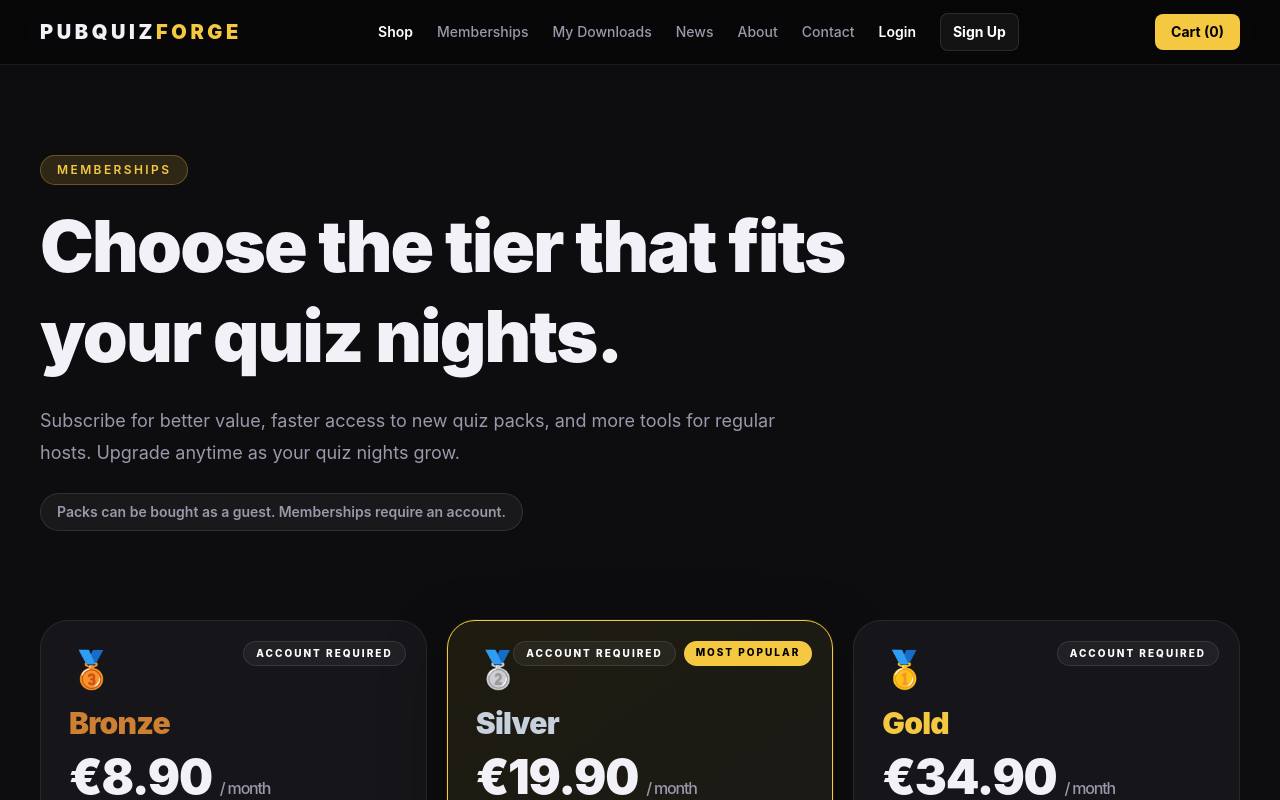
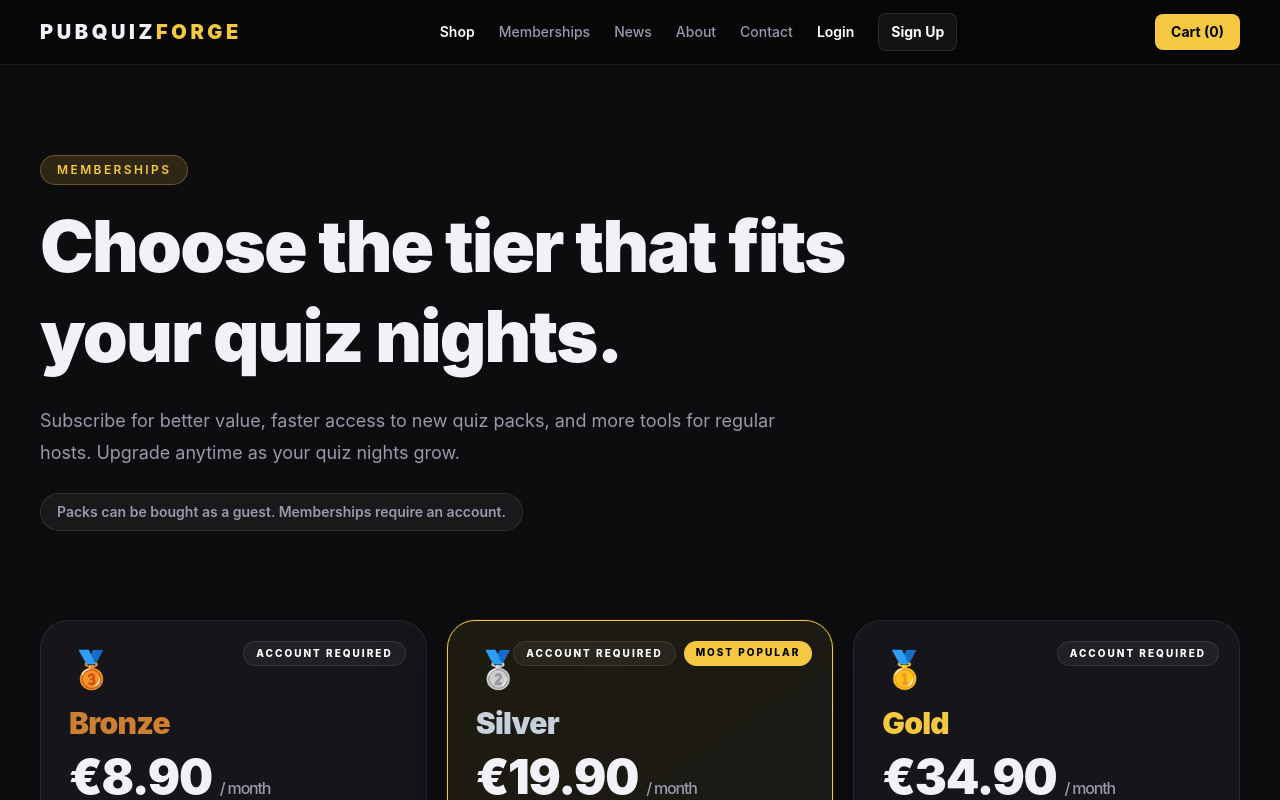
Before and after one commit to JosipHorvat98/PubQuizForge, a Next.js app: page /memberships in a window 1280 px wide. Shown: the top 800 px of the page. Built offline with nearby package versions, Linux system fonts and the light colour scheme; no server answers.

Commit message:
Remove duplicate My Downloads link from nav (shown only when logged in)

```diff
--- a/data/site.ts
+++ b/data/site.ts
@@ -45,7 +45,6 @@ export type Plan = {
 export const navLinks = [
     { label: "Shop", href: "/#packs" },
     { label: "Memberships", href: "/memberships" },
-    { label: "My Downloads", href: "/downloads" },
     { label: "News", href: "/news" },
     { label: "About", href: "/about" }
 ];
```
